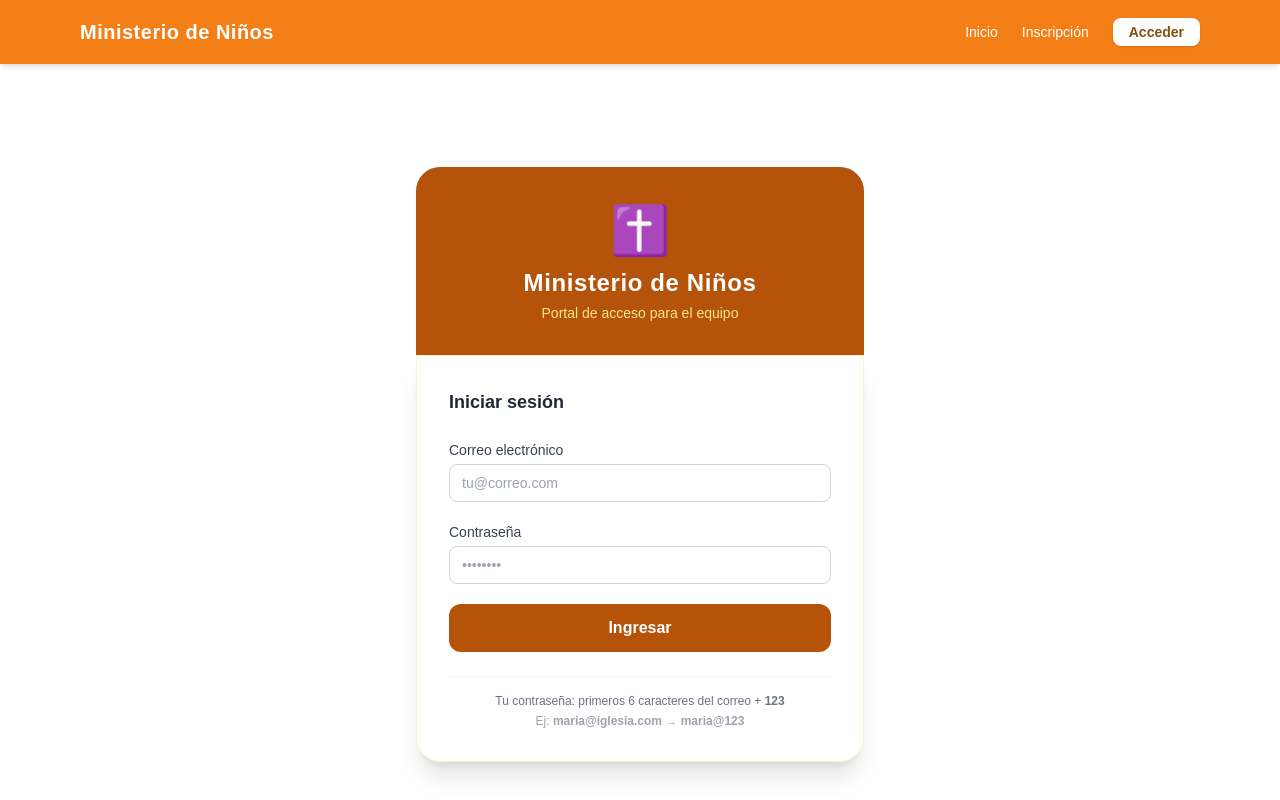
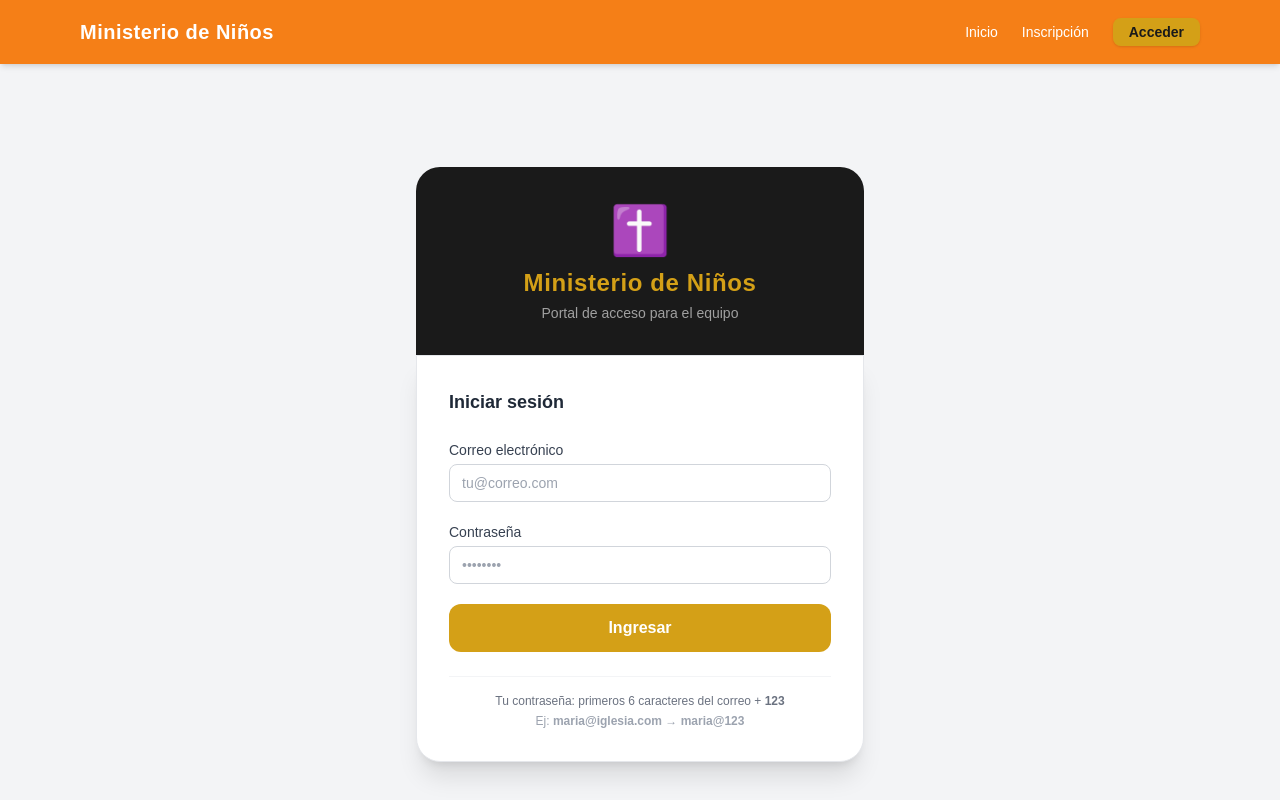
Before and after one commit to leonnnc/ministerio-ninos, a Next.js app: page /login in a window 1280 px wide. Shown: the top 800 px of the page. Built offline with nearby package versions, Linux system fonts and the light colour scheme.

Commit message:
style: colores formales dorado oscuro #D4A017 + negro para adultos

```diff
--- a/src/app/login/page.tsx
+++ b/src/app/login/page.tsx
@@ -35,21 +35,21 @@ export default function LoginPage() {
   }
 
   return (
-    <div className="min-h-screen flex items-center justify-center px-4 py-12 bg-white">
+    <div className="min-h-screen flex items-center justify-center px-4 py-12 bg-gray-100">
       <div className="w-full max-w-md">
         {/* Franja superior formal */}
-        <div className="rounded-t-3xl px-8 pt-10 pb-8 text-center" style={{ background: '#B45309' }}>
+        <div className="rounded-t-3xl px-8 pt-10 pb-8 text-center" style={{ background: '#1a1a1a' }}>
           <div className="text-5xl mb-3">✝️</div>
-          <h1 className="text-2xl font-extrabold text-white tracking-wide">
+          <h1 className="text-2xl font-extrabold tracking-wide" style={{ color: '#D4A017' }}>
             Ministerio de Niños
           </h1>
-          <p className="mt-1 text-sm text-amber-200">
+          <p className="mt-1 text-sm" style={{ color: '#a0a0a0' }}>
             Portal de acceso para el equipo
           </p>
         </div>
 
         {/* Formulario sobre fondo blanco */}
-        <div className="bg-white rounded-b-3xl shadow-xl border border-amber-100 px-8 py-8">
+        <div className="bg-white rounded-b-3xl shadow-xl border border-gray-200 px-8 py-8">
           <h2 className="text-lg font-bold text-gray-800 mb-6">Iniciar sesión</h2>
           <form onSubmit={handleSubmit} className="flex flex-col gap-5">
             <Input
@@ -79,7 +79,7 @@ export default function LoginPage() {
               type="submit"
               disabled={cargando}
               className="w-full py-3 rounded-xl font-bold text-white transition-colors disabled:opacity-60"
-              style={{ background: cargando ? '#92400e' : '#B45309' }}
+              style={{ background: cargando ? '#a07810' : '#D4A017' }}
             >
               {cargando ? 'Ingresando...' : 'Ingresar'}
             </button>
--- a/src/app/portal/page.tsx
+++ b/src/app/portal/page.tsx
@@ -67,13 +67,13 @@ export default function PortalPage() {
 
   // Colores según rol: admin/maestros = formal ámbar oscuro, resto = alegre amarillo
   const esRolFormal = esAdmin || esMaestro;
-  const headerBg = esRolFormal ? '#B45309' : '#FFD600';
-  const headerTexto = esRolFormal ? '#fff' : '#4a2c00';
-  const headerSubtexto = esRolFormal ? '#fde68a' : '#78350f';
-  const fondoPagina = esRolFormal ? '#fffbf0' : '#FFFDE7';
-  const accentColor = esRolFormal ? '#92400e' : '#E65100';
-  const salonHeaderBg = esRolFormal ? '#B45309' : '#FFD600';
-  const salonHeaderTexto = esRolFormal ? '#fff' : '#4a2c00';
+  const headerBg = esRolFormal ? '#1a1a1a' : '#FFD600';
+  const headerTexto = esRolFormal ? '#D4A017' : '#4a2c00';
+  const headerSubtexto = esRolFormal ? '#a0a0a0' : '#78350f';
+  const fondoPagina = esRolFormal ? '#f5f5f5' : '#FFFDE7';
+  const accentColor = esRolFormal ? '#D4A017' : '#E65100';
+  const salonHeaderBg = esRolFormal ? '#1a1a1a' : '#FFD600';
+  const salonHeaderTexto = esRolFormal ? '#D4A017' : '#4a2c00';
 
   return (
     <div className="min-h-screen" style={{ background: fondoPagina }}>
@@ -93,8 +93,8 @@ export default function PortalPage() {
             onClick={handleCerrarSesion}
             className="px-4 py-2 rounded-xl text-sm font-semibold border-2 transition-colors"
             style={{
-              borderColor: esRolFormal ? '#fde68a' : '#4a2c00',
-              color: esRolFormal ? '#fde68a' : '#4a2c00',
+              borderColor: esRolFormal ? '#D4A017' : '#4a2c00',
+              color: esRolFormal ? '#D4A017' : '#4a2c00',
               background: 'transparent',
             }}
           >
@@ -151,7 +151,7 @@ export default function PortalPage() {
                   <div key={salon.id} className="rounded-2xl border-2 bg-white shadow-sm overflow-hidden" style={{ borderColor: '#D97706' }}>
                     <div className="px-5 py-4" style={{ background: salonHeaderBg }}>
                       <h3 className="text-lg font-bold" style={{ color: salonHeaderTexto }}>{salon.nombre}</h3>
-                      <p className="text-sm" style={{ color: esRolFormal ? '#fde68a' : '#78350f' }}>
+                      <p className="text-sm" style={{ color: esRolFormal ? '#a0a0a0' : '#78350f' }}>
                         {salon.edadMinima} – {salon.edadMaxima} años
                       </p>
                     </div>
--- a/src/components/layout/Navbar.tsx
+++ b/src/components/layout/Navbar.tsx
@@ -67,7 +67,8 @@ export default function Navbar() {
               </div>
             ) : (
               <Link href="/login"
-                className="bg-white text-yellow-800 font-bold px-4 py-1.5 rounded-lg hover:bg-yellow-50 transition-colors text-sm shadow">
+                className="font-bold px-4 py-1.5 rounded-lg transition-colors text-sm shadow"
+                style={{ background: '#D4A017', color: '#1a1a1a' }}>
                 Acceder
               </Link>
             )}
```
